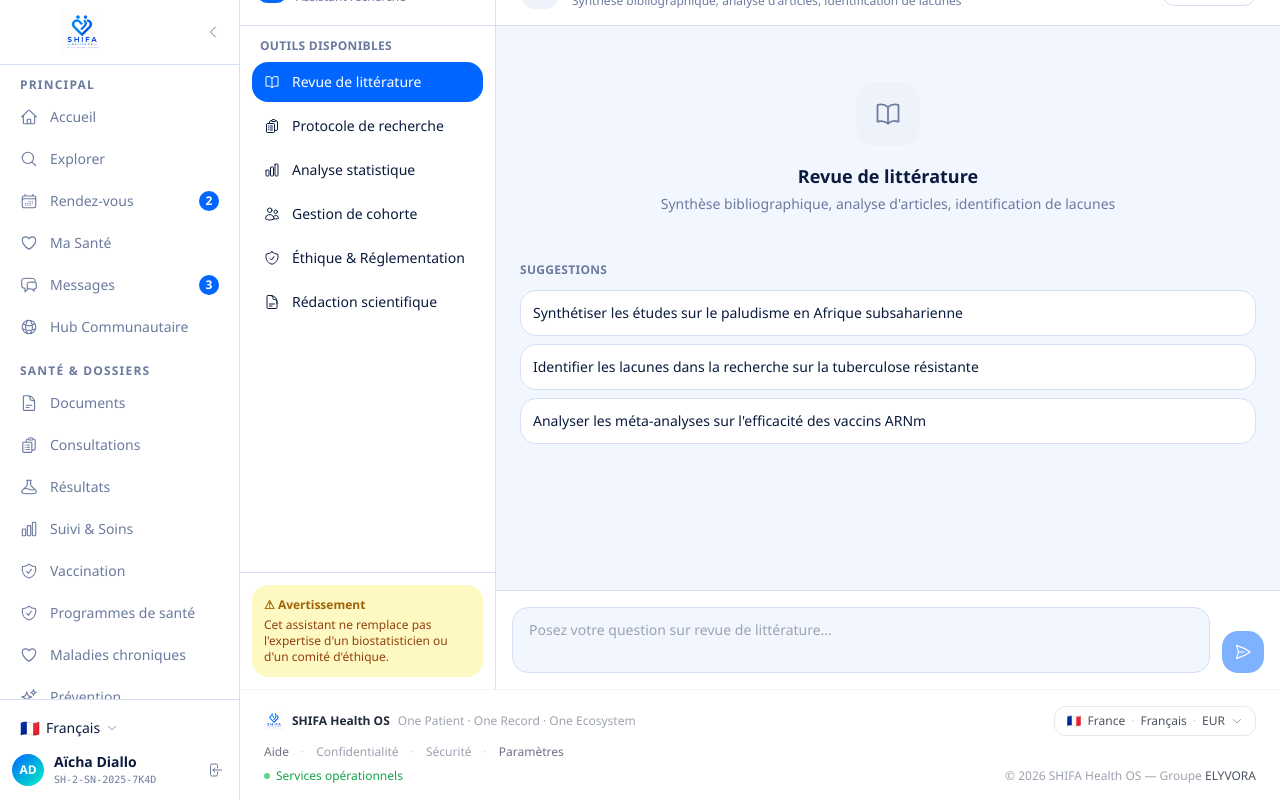
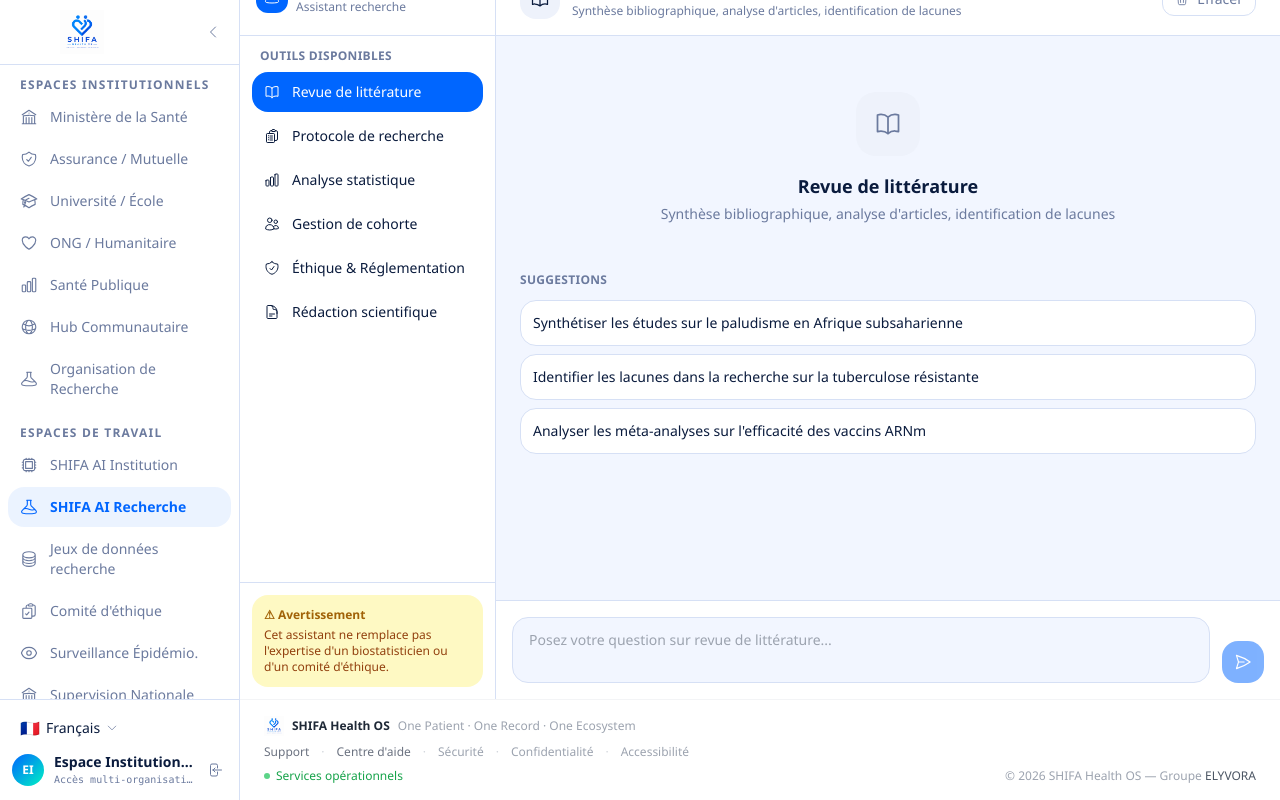
Before and after one commit to mohaelmi86-debug/shifa, a Next.js app: page /shifa-ai-research in a window 1280 px wide. Built offline with nearby package versions, Linux system fonts and the light colour scheme.

Commit message:
fix(ui): use institutional layout for research portal

```diff
--- a/src/app/shifa-ai-research/page.tsx
+++ b/src/app/shifa-ai-research/page.tsx
@@ -4,7 +4,7 @@ import ShifaAIResearchContent from './components/ShifaAIResearchContent';
 
 export default function ShifaAIResearchPage() {
   return (
-    <AppLayout>
+    <AppLayout role="institution" activeRoute="/shifa-ai-research">
       <ShifaAIResearchContent />
     </AppLayout>
   );
```
